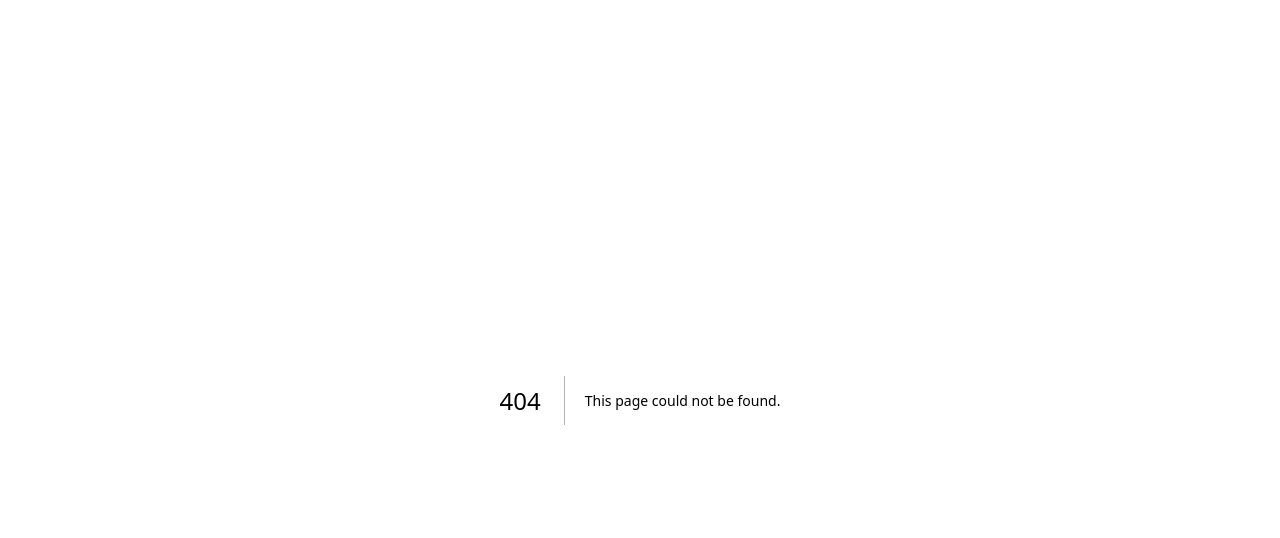
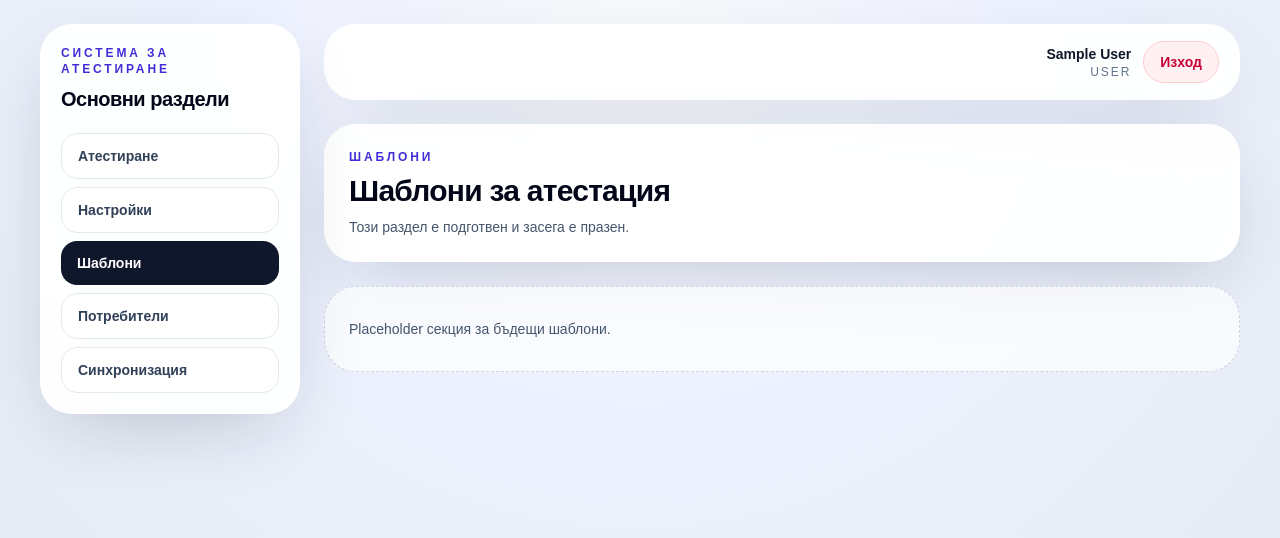
Before and after one commit to draynov/a-test, a Next.js app: page /app/shabloni in a window 1280 px wide. Before the commit this address had no page. Shown: the top 538 px of the page. Built offline with nearby package versions, Linux system fonts and the light colour scheme; no server answers; sample sign-in values are in the browser's storage.

Commit message:
Add left sidebar navigation and new section pages

```diff
--- a/src/app/app/layout.tsx
+++ b/src/app/app/layout.tsx
@@ -3,6 +3,7 @@ import { redirect } from "next/navigation";
 
 import { auth } from "@/auth";
 import AppShellNav from "@/components/app-shell-nav";
+import AppShellUserBar from "@/components/app-shell-user-bar";
 
 type Props = {
   children: ReactNode;
@@ -17,11 +18,19 @@ export default async function ProtectedAppLayout({ children }: Props) {
 
   return (
     <div className="min-h-screen bg-[radial-gradient(circle_at_top,_#f8fafc_0%,_#eef2ff_36%,_#e2e8f0_100%)] text-slate-900">
-      <AppShellNav
-        userName={session.user.name ?? session.user.email ?? "Потребител"}
-        userRole={session.user.role ?? "USER"}
-      />
-      <div className="px-4 pb-10 pt-6 sm:px-6 lg:px-10">{children}</div>
+      <div className="mx-auto w-full max-w-7xl px-4 pb-10 pt-6 sm:px-6 lg:px-10">
+        <div className="grid gap-6 lg:grid-cols-[260px_minmax(0,1fr)]">
+          <AppShellNav />
+
+          <div className="space-y-6">
+            <AppShellUserBar
+              userName={session.user.name ?? session.user.email ?? "Потребител"}
+              userRole={session.user.role ?? "USER"}
+            />
+            {children}
+          </div>
+        </div>
+      </div>
     </div>
   );
 }
--- /dev/null
+++ b/src/app/app/potrebiteli/page.tsx
@@ -0,0 +1,59 @@
+import { prisma } from "@/lib/prisma";
+
+export default async function UsersPage() {
+  const users = await prisma.user.findMany({
+    orderBy: {
+      createdAt: "desc",
+    },
+    select: {
+      id: true,
+      email: true,
+      name: true,
+      role: true,
+      createdAt: true,
+    },
+  });
+
+  return (
+    <main className="mx-auto w-full max-w-6xl space-y-6">
+      <header className="overflow-hidden rounded-[2rem] border border-white/70 bg-white/95 p-6 shadow-[0_24px_80px_-24px_rgba(15,23,42,0.24)]">
+        <p className="text-xs font-semibold uppercase tracking-[0.24em] text-indigo-700">Потребители</p>
+        <h1 className="mt-2 text-3xl font-semibold tracking-tight text-slate-950">Регистрирани потребители</h1>
+        <p className="mt-2 text-sm text-slate-600">Данните се зареждат от таблицата User.</p>
+      </header>
+
+      <section className="overflow-hidden rounded-[2rem] border border-white/70 bg-white/95 shadow-[0_24px_80px_-24px_rgba(15,23,42,0.24)]">
+        <div className="overflow-x-auto">
+          <table className="w-full min-w-[760px] border-collapse">
+            <thead>
+              <tr className="border-b border-slate-100 bg-slate-50/80 text-left text-xs uppercase tracking-[0.16em] text-slate-500">
+                <th className="px-6 py-4 font-semibold">Име</th>
+                <th className="px-6 py-4 font-semibold">Email</th>
+                <th className="px-6 py-4 font-semibold">Роля</th>
+                <th className="px-6 py-4 font-semibold">Създаден</th>
+              </tr>
+            </thead>
+            <tbody>
+              {users.length === 0 ? (
+                <tr>
+                  <td colSpan={4} className="px-6 py-10 text-center text-sm text-slate-500">
+                    Няма потребители.
+                  </td>
+                </tr>
+              ) : (
+                users.map((user) => (
+                  <tr key={user.id} className="border-b border-slate-100 text-sm text-slate-700 last:border-b-0">
+                    <td className="px-6 py-4">{user.name ?? "-"}</td>
+                    <td className="px-6 py-4">{user.email}</td>
+                    <td className="px-6 py-4">{user.role}</td>
+                    <td className="px-6 py-4">{new Date(user.createdAt).toLocaleString("bg-BG")}</td>
+                  </tr>
+                ))
+              )}
+            </tbody>
+          </table>
+        </div>
+      </section>
+    </main>
+  );
+}
--- /dev/null
+++ b/src/app/app/shabloni/page.tsx
@@ -0,0 +1,15 @@
+export default function TemplatesPage() {
+  return (
+    <main className="mx-auto w-full max-w-5xl space-y-6">
+      <header className="overflow-hidden rounded-[2rem] border border-white/70 bg-white/95 p-6 shadow-[0_24px_80px_-24px_rgba(15,23,42,0.24)]">
+        <p className="text-xs font-semibold uppercase tracking-[0.24em] text-indigo-700">Шаблони</p>
+        <h1 className="mt-2 text-3xl font-semibold tracking-tight text-slate-950">Шаблони за атестация</h1>
+        <p className="mt-2 text-sm text-slate-600">Този раздел е подготвен и засега е празен.</p>
+      </header>
+
+      <section className="overflow-hidden rounded-[2rem] border border-dashed border-slate-300 bg-white/70 px-6 py-8 text-sm text-slate-600">
+        Placeholder секция за бъдещи шаблони.
+      </section>
+    </main>
+  );
+}
--- /dev/null
+++ b/src/app/app/sinhronizatsiya/page.tsx
@@ -0,0 +1,15 @@
+export default function SyncPage() {
+  return (
+    <main className="mx-auto w-full max-w-5xl space-y-6">
+      <header className="overflow-hidden rounded-[2rem] border border-white/70 bg-white/95 p-6 shadow-[0_24px_80px_-24px_rgba(15,23,42,0.24)]">
+        <p className="text-xs font-semibold uppercase tracking-[0.24em] text-indigo-700">Синхронизация</p>
+        <h1 className="mt-2 text-3xl font-semibold tracking-tight text-slate-950">Синхронизация на данни</h1>
+        <p className="mt-2 text-sm text-slate-600">Този раздел е подготвен и засега е празен.</p>
+      </header>
+
+      <section className="overflow-hidden rounded-[2rem] border border-dashed border-slate-300 bg-white/70 px-6 py-8 text-sm text-slate-600">
+        Placeholder секция за бъдеща синхронизация.
+      </section>
+    </main>
+  );
+}
--- a/src/app/login/page.tsx
+++ b/src/app/login/page.tsx
@@ -34,10 +34,18 @@ export default function LoginPage() {
   }
 
   return (
-    <main className="flex min-h-screen items-center justify-center bg-[radial-gradient(circle_at_top,_#f8fafc_0%,_#eef2ff_36%,_#e2e8f0_100%)] px-4 py-10 text-slate-900">
+    <main className="min-h-screen bg-[radial-gradient(circle_at_top,_#f8fafc_0%,_#eef2ff_36%,_#e2e8f0_100%)] px-4 py-10 text-slate-900">
+      <div className="mx-auto w-full max-w-6xl space-y-6">
+        <header className="overflow-hidden rounded-[2rem] border border-white/70 bg-white/95 p-6 shadow-[0_24px_80px_-24px_rgba(15,23,42,0.24)]">
+          <p className="text-xs font-semibold uppercase tracking-[0.24em] text-indigo-700">Система за атестиране</p>
+          <h1 className="mt-2 text-3xl font-semibold tracking-tight text-slate-950">Вход в системата</h1>
+          <p className="mt-2 text-sm text-slate-600">Използвай своя акаунт, за да отвориш работната среда.</p>
+        </header>
+
+        <div className="flex justify-center">
           <div className="w-full max-w-md rounded-[2rem] border border-white/70 bg-white/95 p-8 shadow-[0_24px_80px_-32px_rgba(15,23,42,0.28)] backdrop-blur">
             <p className="text-xs font-semibold uppercase tracking-[0.24em] text-indigo-700">Атестационна карта</p>
-        <h1 className="mt-2 text-3xl font-semibold tracking-tight text-slate-950">Вход</h1>
+            <h2 className="mt-2 text-3xl font-semibold tracking-tight text-slate-950">Вход</h2>
             <p className="mt-2 text-sm text-slate-600">Влез с email и парола, за да видиш списъка с карти.</p>
 
             <form onSubmit={handleSubmit} className="mt-8 space-y-4">
@@ -81,8 +89,13 @@ export default function LoginPage() {
             </form>
 
             <p className="mt-6 text-sm text-slate-600">
-          Нямаш акаунт? <a href="/register" className="font-semibold text-indigo-700 hover:text-indigo-600">Регистрация</a>
+              Нямаш акаунт?{" "}
+              <a href="/register" className="font-semibold text-indigo-700 hover:text-indigo-600">
+                Регистрация
+              </a>
             </p>
+          </div>
+        </div>
       </div>
     </main>
   );
--- a/src/components/app-shell-nav.tsx
+++ b/src/components/app-shell-nav.tsx
@@ -2,12 +2,6 @@
 
 import Link from "next/link";
 import { usePathname } from "next/navigation";
-import { signOut } from "next-auth/react";
-
-type Props = {
-  userName: string;
-  userRole: string;
-};
 
 const navItems = [
   {
@@ -20,32 +14,32 @@ const navItems = [
     label: "Настройки",
     startsWith: "/app/nastroiki",
   },
+  {
+    href: "/app/shabloni",
+    label: "Шаблони",
+    startsWith: "/app/shabloni",
+  },
+  {
+    href: "/app/potrebiteli",
+    label: "Потребители",
+    startsWith: "/app/potrebiteli",
+  },
+  {
+    href: "/app/sinhronizatsiya",
+    label: "Синхронизация",
+    startsWith: "/app/sinhronizatsiya",
+  },
 ];
 
-export default function AppShellNav({ userName, userRole }: Props) {
+export default function AppShellNav() {
   const pathname = usePathname();
 
   return (
-    <header className="sticky top-0 z-20 border-b border-white/60 bg-white/85 backdrop-blur">
-      <div className="mx-auto flex w-full max-w-7xl flex-col gap-4 px-4 py-4 sm:px-6 lg:px-10">
-        <div className="flex flex-col gap-3 sm:flex-row sm:items-center sm:justify-between">
-          <div>
+    <aside className="h-fit overflow-hidden rounded-[2rem] border border-white/70 bg-white/95 p-5 shadow-[0_24px_80px_-24px_rgba(15,23,42,0.24)] lg:sticky lg:top-6">
       <p className="text-xs font-semibold uppercase tracking-[0.24em] text-indigo-700">Система за атестиране</p>
-            <p className="mt-1 text-sm text-slate-600">
-              Влязъл: <span className="font-semibold text-slate-900">{userName}</span> ({userRole})
-            </p>
-          </div>
+      <h2 className="mt-2 text-xl font-semibold tracking-tight text-slate-950">Основни раздели</h2>
 
-          <button
-            type="button"
-            onClick={() => void signOut({ callbackUrl: "/login" })}
-            className="inline-flex w-fit items-center justify-center rounded-full border border-rose-200 bg-rose-50 px-4 py-2.5 text-sm font-semibold text-rose-700 transition hover:border-rose-300 hover:bg-rose-100"
-          >
-            Изход
-          </button>
-        </div>
-
-        <nav className="flex flex-wrap gap-2">
+      <nav className="mt-5 flex flex-col gap-2">
         {navItems.map((item) => {
           const isActive = pathname.startsWith(item.startsWith);
 
@@ -53,7 +47,7 @@ export default function AppShellNav({ userName, userRole }: Props) {
             <Link
               key={item.href}
               href={item.href}
-                className={`inline-flex items-center rounded-full px-4 py-2 text-sm font-semibold transition ${
+              className={`inline-flex items-center rounded-2xl px-4 py-3 text-sm font-semibold transition ${
                 isActive
                   ? "bg-slate-900 text-white"
                   : "border border-slate-200 bg-white text-slate-700 hover:border-indigo-300 hover:text-indigo-700"
@@ -64,7 +58,6 @@ export default function AppShellNav({ userName, userRole }: Props) {
           );
         })}
       </nav>
-      </div>
-    </header>
+    </aside>
   );
 }
--- /dev/null
+++ b/src/components/app-shell-user-bar.tsx
@@ -0,0 +1,29 @@
+"use client";
+
+import { signOut } from "next-auth/react";
+
+type Props = {
+  userName: string;
+  userRole: string;
+};
+
+export default function AppShellUserBar({ userName, userRole }: Props) {
+  return (
+    <header className="overflow-hidden rounded-[2rem] border border-white/70 bg-white/95 px-5 py-4 shadow-[0_24px_80px_-24px_rgba(15,23,42,0.24)]">
+      <div className="flex flex-col gap-3 sm:flex-row sm:items-center sm:justify-end">
+        <div className="text-right">
+          <p className="text-sm font-semibold text-slate-900">{userName}</p>
+          <p className="text-xs uppercase tracking-[0.16em] text-slate-500">{userRole}</p>
+        </div>
+
+        <button
+          type="button"
+          onClick={() => void signOut({ callbackUrl: "/login" })}
+          className="inline-flex w-fit items-center justify-center rounded-full border border-rose-200 bg-rose-50 px-4 py-2.5 text-sm font-semibold text-rose-700 transition hover:border-rose-300 hover:bg-rose-100"
+        >
+          Изход
+        </button>
+      </div>
+    </header>
+  );
+}
```
Lines whose indentation alone changed are shown as unchanged.
